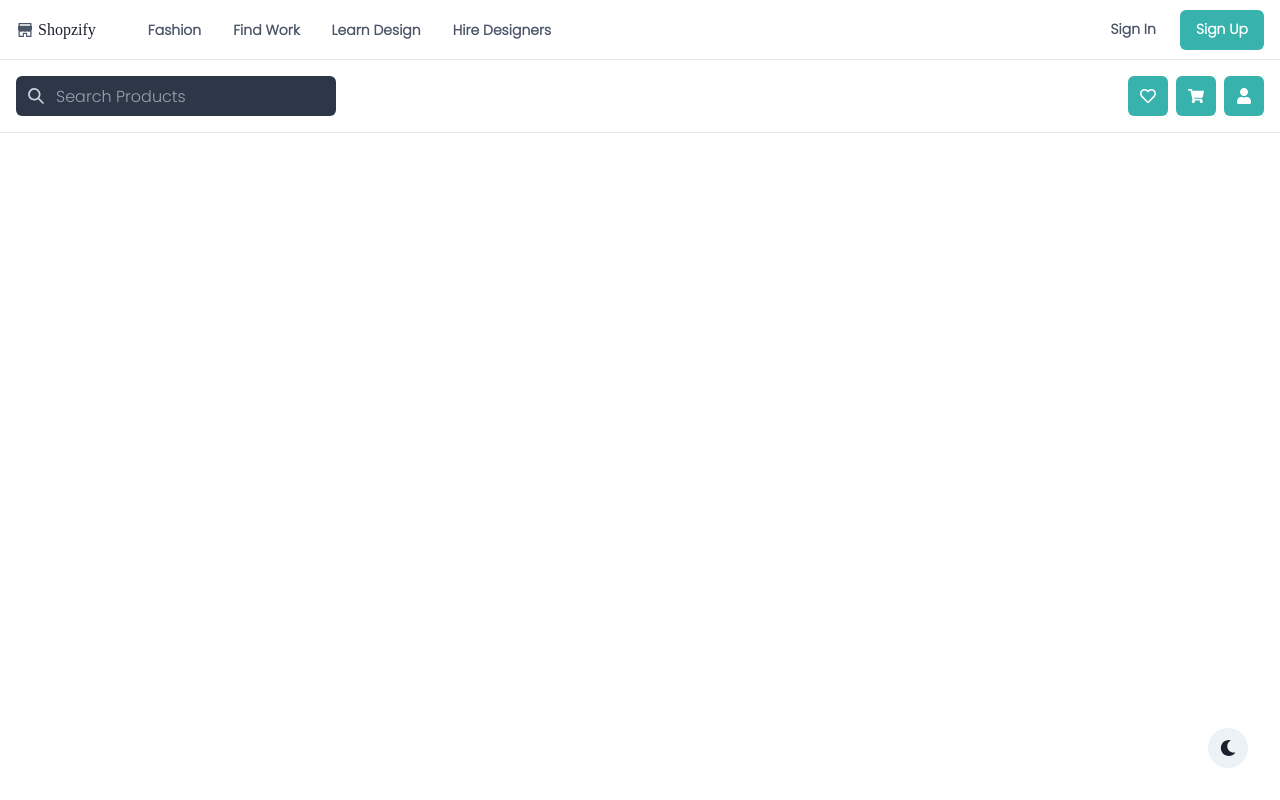
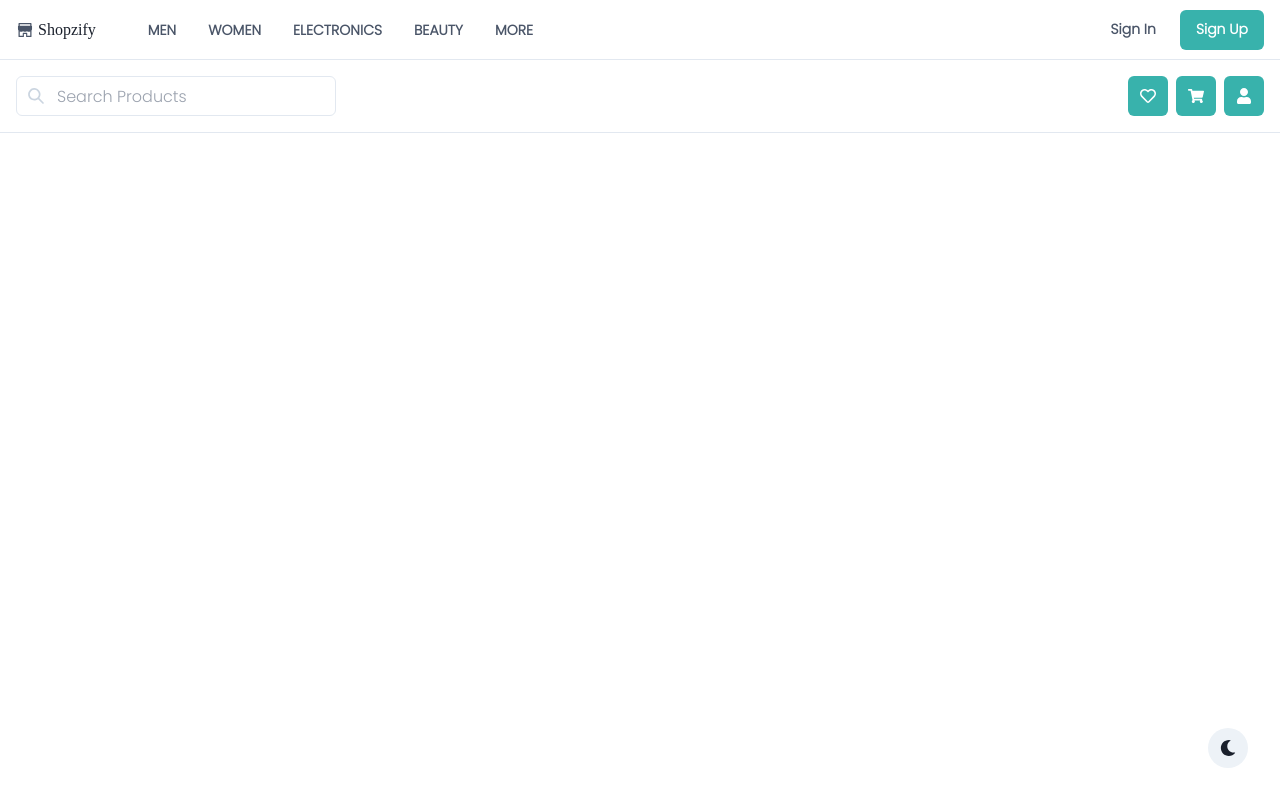
Before and after one commit to harshvadadoriya/Shopzify, a React (Vite) app: page / in a window 1280 px wide. Built offline with nearby package versions, Linux system fonts and the light colour scheme.

Commit message:
improved navbar design

```diff
--- a/src/App.tsx
+++ b/src/App.tsx
@@ -1,5 +1,6 @@
 import './App.css';
 import ColorMode from './colorMode/ColorMode';
+import Banners from './components/gridBanner/Banners';
 import Navbar from './components/navbar/Navbar';
 import SecondaryNavbar from './components/secondaryNavbar/SecondaryNavbar';
 
@@ -8,6 +9,7 @@ function App() {
 		<>
 			<Navbar />
 			<SecondaryNavbar />
+			<Banners />
 			<ColorMode />
 		</>
 	);
--- /dev/null
+++ b/src/components/gridBanner/Banners.tsx
@@ -0,0 +1,17 @@
+import { Box, Text } from '@chakra-ui/react';
+import { Grid, GridItem, useBreakpointValue } from '@chakra-ui/react';
+
+const Banners = () => {
+	const gridColumns = useBreakpointValue({ base: '1fr', md: 'repeat(5, 1fr)' });
+	const gridRows = useBreakpointValue({
+		base: 'repeat(4, 1fr)',
+		md: 'repeat(2, 1fr)',
+	});
+	return (
+		<>
+			<Box marginX={4}></Box>
+		</>
+	);
+};
+
+export default Banners;
--- a/src/components/secondaryNavbar/SecondaryNavbar.tsx
+++ b/src/components/secondaryNavbar/SecondaryNavbar.tsx
@@ -34,7 +34,8 @@ const SecondaryNavbar = () => {
 	};
 
 	const menuBgColor = useColorModeValue('white', 'gray.700');
-	const inputBg = useColorModeValue('gray.700', 'gray.600');
+	const inputBg = useColorModeValue('none', 'gray.600');
+	const inputColor = useColorModeValue('black', 'white');
 
 	return (
 		<Box flexGrow={1}>
@@ -56,8 +57,8 @@ const SecondaryNavbar = () => {
 						type="text"
 						placeholder="Search Products"
 						borderRadius="md"
-						borderWidth={0}
-						color={'white'}
+						borderWidth={1}
+						color={inputColor}
 						bgColor={inputBg}
 						_focus={{ borderColor: 'transparent' }}
 					/>
--- a/src/json/NavItem.ts
+++ b/src/json/NavItem.ts
@@ -2,41 +2,92 @@ import { NavItem } from '../interfaces/interface';
 
 export const NAV_ITEMS: Array<NavItem> = [
 	{
-		label: 'Fashion',
+		label: 'MEN',
 		children: [
 			{
-				label: 'Explore Design Work',
+				label: 'Topwear',
 				subLabel: 'Trending Design to inspire you',
 				href: '#',
 			},
 			{
-				label: 'New & Noteworthy',
+				label: 'Bottomwear',
+				subLabel: 'Up-and-coming Designers',
+				href: '#',
+			},
+			{
+				label: 'Footwear',
+				subLabel: 'Up-and-coming Designers',
+				href: '#',
+			},
+			{
+				label: 'Fashion Accessories',
 				subLabel: 'Up-and-coming Designers',
 				href: '#',
 			},
 		],
 	},
 	{
-		label: 'Find Work',
+		label: 'WOMEN',
 		children: [
 			{
-				label: 'Job Board',
-				subLabel: 'Find your dream design job',
+				label: 'Indian Wear',
+				subLabel: 'Trending Design to inspire you',
 				href: '#',
 			},
 			{
-				label: 'Freelance Projects',
-				subLabel: 'An exclusive list for contract work',
+				label: 'Watches & Wearables',
+				subLabel: 'Up-and-coming Designers',
+				href: '#',
+			},
+			{
+				label: 'Footwear',
+				subLabel: 'Up-and-coming Designers',
+				href: '#',
+			},
+			{
+				label: 'Jewelry',
+				subLabel: 'Up-and-coming Designers',
 				href: '#',
 			},
 		],
 	},
 	{
-		label: 'Learn Design',
+		label: 'ELECTRONICS',
 		href: '#',
 	},
 	{
-		label: 'Hire Designers',
-		href: '#',
+		label: 'BEAUTY',
+		children: [
+			{
+				label: 'Makeup',
+				subLabel: 'Trending Design to inspire you',
+				href: '#',
+			},
+			{
+				label: 'Haircare',
+				subLabel: 'Up-and-coming Designers',
+				href: '#',
+			},
+			{
+				label: 'Fragrances',
+				subLabel: 'Up-and-coming Designers',
+				href: '#',
+			},
+			{
+				label: 'Appliances',
+				subLabel: 'Up-and-coming Designers',
+				href: '#',
+			},
+		],
+	},
+	{
+		label: 'MORE',
+		children: [
+			{
+				label: 'Home & Living',
+				subLabel: 'Discover Your Perfect Home Décor',
+				href: '#',
+			},
+		],
 	},
 ];
```
